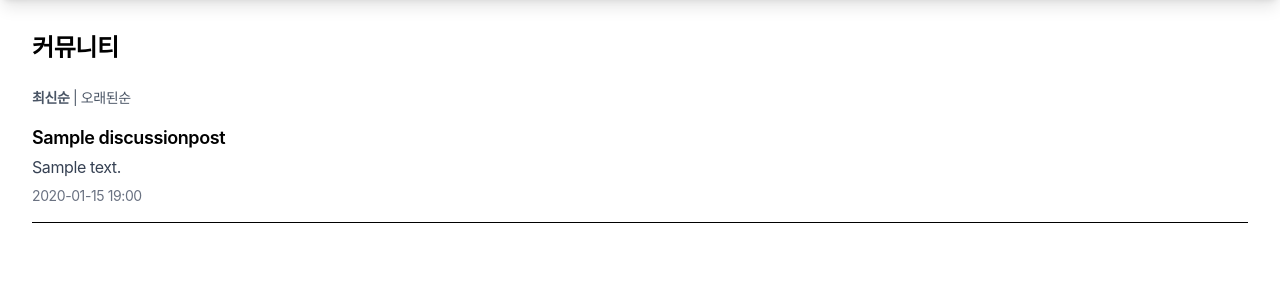
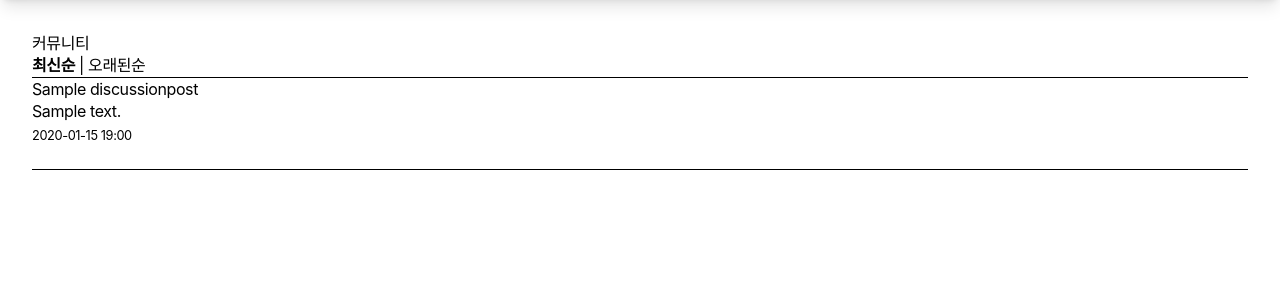
Before and after one commit to Pirogramming-24/hackathon_pirostack, a Django app: page /discussions/ in a window 1280 px wide. Shown: the part 80-380 px from the top of the page. Run offline with Django 5.2, Linux system fonts and the light colour scheme; tables that the repository leaves empty hold one stand-in row (values such as "Sample post"); style sheets or scripts are compiled from the project's sources; some libraries are stand-ins or nearby versions; some web fonts are replaced.

Commit message:
[docs] post_list.html 수정

```diff
--- a/discussions/templates/discussions/post_list.html
+++ b/discussions/templates/discussions/post_list.html
@@ -5,42 +5,35 @@ Discussions
 {% endblock %}
 
 {% block content %}
-<h1 class="text-2xl font-bold mb-6">커뮤니티</h1>
+<h1>커뮤니티</h1>
 
-<!-- (최신순, 오래된순) 정렬 버튼 -->
-<div class="mb-4 text-sm text-gray-600">
+<!-- 정렬 -->
+<p>
     {% if sort == 'latest' %}
-        <span class="font-semibold">최신순</span>
+        <strong>최신순</strong>
     {% else %}
-        <a href="?sort=latest" class="hover:underline">최신순</a>
+        <a href="?sort=latest">최신순</a>
     {% endif %}
     |
     {% if sort == 'oldest' %}
-        <span class="font-semibold">오래된순</span>
+        <strong>오래된순</strong>
     {% else %}
-        <a href="?sort=oldest" class="hover:underline">오래된순</a>
+        <a href="?sort=oldest">오래된순</a>
     {% endif %}
-</div>
+</p>
+
+<hr>
 
 {% if posts %}
-    <div class="space-y-6">
-        {% for post in posts %}
-            <div class="border-b pb-4">
-                <h2 class="text-lg font-semibold">
-                    {{ post.title }}
-                </h2>
-
-                <p class="text-gray-700 mt-1">
-                    {{ post.content|truncatechars:100 }}
-                </p>
-
-                <div class="text-sm text-gray-500 mt-2">
-                    {{ post.created_at|date:"Y-m-d H:i" }}
-                </div>
-            </div>
-        {% endfor %}
-    </div>
+    {% for post in posts %}
+        <div style="margin-bottom: 24px;">
+            <h3>{{ post.title }}</h3>
+            <p>{{ post.content|truncatechars:100 }}</p>
+            <small>{{ post.created_at|date:"Y-m-d H:i" }}</small>
+        </div>
+        <hr>
+    {% endfor %}
 {% else %}
-    <p class="text-gray-500">아직 게시글이 없습니다.</p>
+    <p>아직 게시글이 없습니다.</p>
 {% endif %}
 {% endblock %}
```
